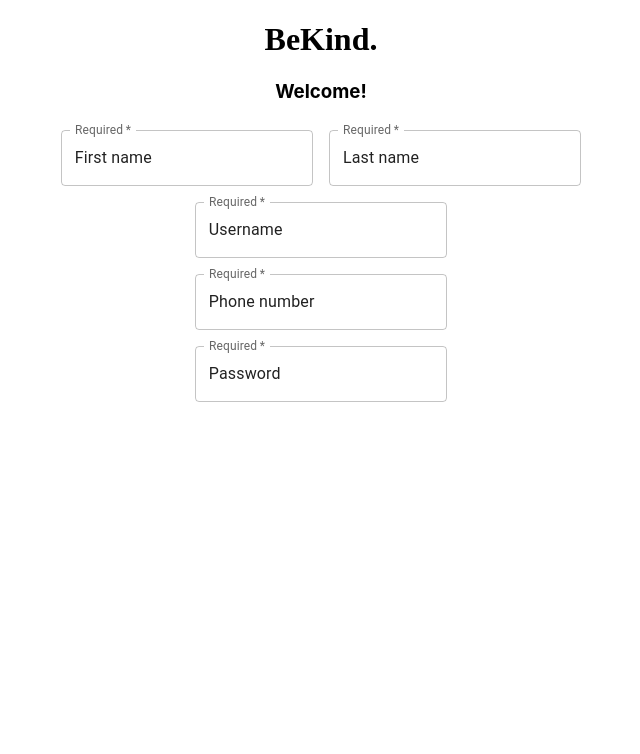
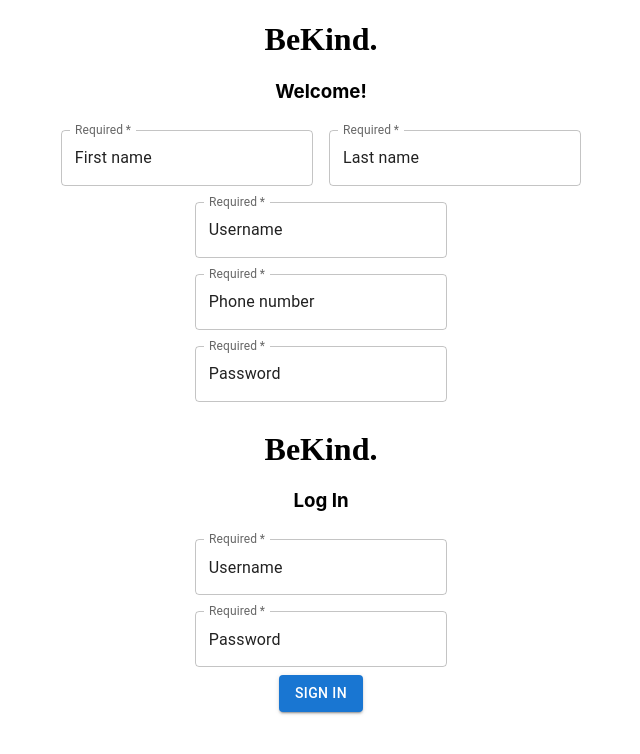
Before and after one commit to adriannaliu/be-kind-front-end, a React (Create React App) app in the folder bekind/: page /login in a window 1280 px wide. Shown: the top 754 px of the page, without its empty margins (319-959 px from the left). Built offline with nearby package versions, Linux system fonts and the light colour scheme; a web font is replaced by a local one.

Commit message:
login page

```diff
--- a/bekind/src/App.css
+++ b/bekind/src/App.css
@@ -19,7 +19,3 @@ h1 {
   font-family: 'DM Serif Display';
   color: black;
 }
-
-.App-link {
-  color: #E2725B;
-}
--- a/bekind/src/App.js
+++ b/bekind/src/App.js
@@ -1,6 +1,7 @@
 import * as React from 'react';
 import './App.css';
 import SignUp from './SignUp.js'
+import LogIn from './LogIn.js'
 import { Component } from 'react'
 
 class App extends Component {
@@ -19,6 +20,9 @@ class App extends Component {
           <div>
             <SignUp />
           </div>
+          <div>
+            <LogIn />
+          </div>
         </body>
       </div>
     );
--- /dev/null
+++ b/bekind/src/LogIn.js
@@ -0,0 +1,26 @@
+import * as React from 'react';
+import Box from '@mui/material/Box';
+import LogInTextFields from './components/LogInTextFields.js';
+
+const LogIn = () => {
+  return (
+    <Box
+        component="form"
+        sx={{
+            '& .MuiTextField-root': { m: 1, width: '25ch' },
+        }}
+        noValidate
+        autoComplete="off"
+    >
+        <h1>
+            BeKind.
+        </h1>
+        <h3>
+            Log In
+        </h3>
+        <LogInTextFields />
+    </Box>
+  );
+}
+
+export default LogIn;
--- /dev/null
+++ b/bekind/src/components/LogInTextFields.js
@@ -0,0 +1,36 @@
+import * as React from 'react';
+import TextField from '@mui/material/TextField';
+import Button from '@mui/material/Button';
+import { createTheme } from '@mui/material/styles';
+
+//const buttonTheme = createTheme({ palette: { primary: { main: '#E2725B' } } })
+
+const LogInTextFields = () => {
+  return (
+    <div>
+        <div>
+            <TextField fullWidth
+            required
+            id="outlined-required"
+            label="Required"
+            defaultValue="Username"
+            />
+        </div>
+        <div>
+            <TextField fullWidth
+            required
+            id="outlined-required"
+            label="Required"
+            defaultValue="Password"
+            />
+        </div>
+        <div>
+            <Button variant="contained">
+                Sign In
+            </Button>
+        </div>
+    </div>
+  );
+}
+
+export default LogInTextFields;
```
Also changed, not shown: bekind/src/Theme.js (added, +18 -0 lines).
